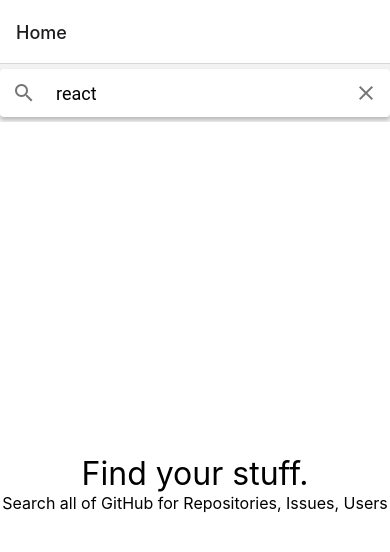
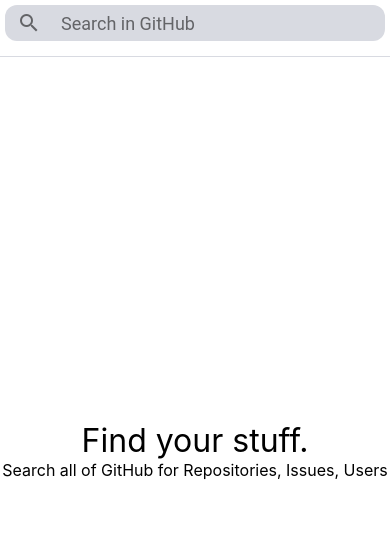
Before and after one commit to berdimyradov/github, a React Native app: screen /Home in a window 390 px wide. Shown: the top 552 px of the page. Built offline with nearby package versions, Linux system fonts and the light colour scheme; what expo-linking would draw is missing.

Commit message:
:lipstick: Moved <SearchBar /> to header

```diff
--- a/constants/ReactiveVars.ts
+++ b/constants/ReactiveVars.ts
@@ -1,6 +1,6 @@
 import { makeVar } from "@apollo/client";
 import { Repository, Issue, User } from "@octokit/graphql-schema";
 
-export const needleVar = makeVar("react");
+export const needleVar = makeVar("");
 
 export const selectedNodeVar = makeVar<Repository | Issue | User | undefined>(undefined);
--- a/screens/HomeScreen.tsx
+++ b/screens/HomeScreen.tsx
@@ -1,5 +1,5 @@
 import { useLazyQuery, useReactiveVar } from "@apollo/client";
-import React, { useMemo, useState } from "react";
+import React, { useCallback, useEffect, useMemo, useState } from "react";
 import {
   NativeSyntheticEvent,
   SafeAreaView,
@@ -13,7 +13,7 @@
 import { EmptyList } from "../components/EmptyList";
 import { GoToListLink } from "../components/GoToListLink";
 import { Item } from "../components/Item";
-import { Text } from "../components/Themed";
+import { View, Text } from "../components/Themed";
 import { needleVar, selectedNodeVar } from "../constants/ReactiveVars";
 import { RootScreenProps } from "../types";
 
@@ -34,12 +34,30 @@
 
 export default function HomeScreen({ navigation }: RootScreenProps<"Home">) {
   const needle = useReactiveVar(needleVar);
-  const [search, setSearch] = useState(needleVar);
+  const [search, setSearch] = useState(needle);
 
   const options = { variables: { needle, first: 3 } };
   const [getRs, r] = useLazyQuery(Queries.repository, options);
   const [getIs, i] = useLazyQuery(Queries.issue, options);
   const [getUs, u] = useLazyQuery(Queries.user, options);
+
+  useEffect(() => {
+    navigation.setOptions({
+      header: () => {
+        return (
+          <SafeAreaView style={styles.searchContainer}>
+            <Searchbar
+              style={styles.search}
+              placeholder="Search in GitHub"
+              onChangeText={setSearch}
+              onSubmitEditing={onSubmit}
+              value={search}
+            />
+          </SafeAreaView>
+        );
+      },
+    });
+  }, [search]);
 
   const onSubmit = (
     query: NativeSyntheticEvent<TextInputSubmitEditingEventData>
@@ -118,15 +136,8 @@
 
   return (
     <SafeAreaView style={styles.container}>
-      <Searchbar
-        style={styles.search}
-        placeholder="Search in GitHub"
-        onChangeText={setSearch}
-        onSubmitEditing={onSubmit}
-        value={search}
-      />
-
       <SectionList
+        onScrollToTop={(i) => console.log("onScrollTop")}
         contentContainerStyle={styles.listContent}
         sections={sections}
         keyExtractor={(item, index) => `${item.id} + ${index}`}
@@ -145,8 +156,18 @@
   container: {
     flex: 1,
   },
+  searchContainer: {
+    backgroundColor: "#FFFFFF",
+    borderBottomWidth: 1,
+    borderColor: "#d8dae1",
+  },
   search: {
-    marginVertical: 5,
+    backgroundColor: "#d8dae1",
+    margin: 5,
+    marginBottom: 15,
+    height: 36,
+    borderRadius: 12,
+    shadowOpacity: 0,
   },
   listContent: {
     flexGrow: 1,
```
